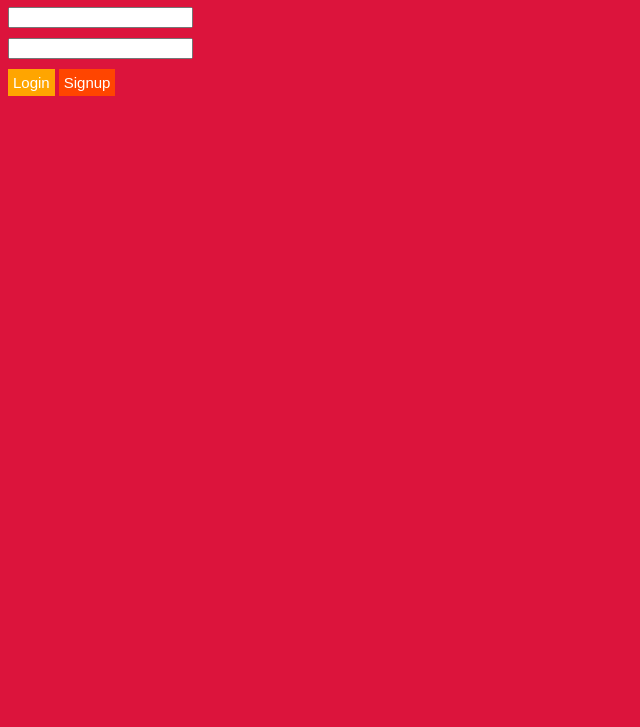
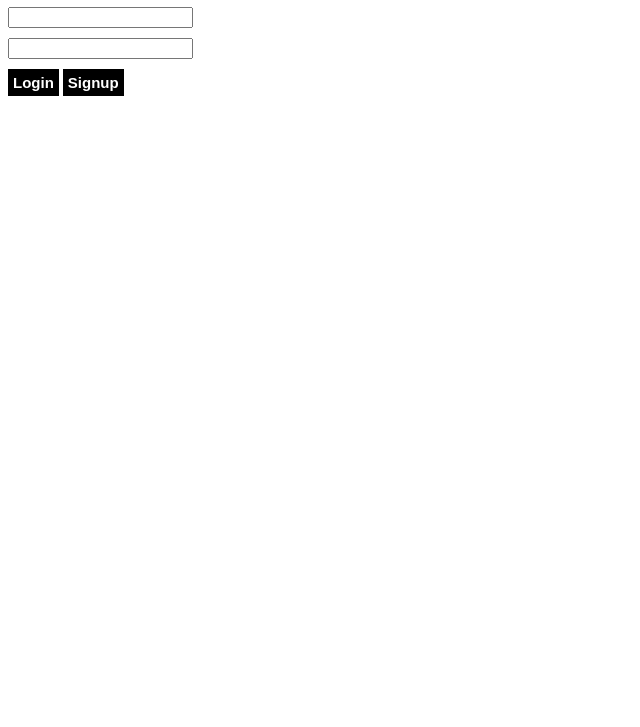
Before and after one commit to RomeroCamilo/Log-In-Testing, a plain HTML site: page login.html in a window 1280 px wide. Shown: the part 73-800 px from the top of the page, without its empty margins (0-640 px from the left). Drawn offline with Linux system fonts and the light colour scheme.

Commit message:
color change

```diff
--- a/login.html
+++ b/login.html
@@ -11,11 +11,11 @@
   <body>
 
     <div>
-        <h1>LOGIN PAGE</h1>
+        <h1 class="title">LOGIN PAGE</h1>
         <input id="user" class="stack" type="text">
         <input id ="password" class="stack" type="text">
         <button class="loginStyle" onclick="login()">Login</button>
-        <button class="logoutStyle"onclick="signup()">Signup</button>
+        <button class="signupStyle"onclick="signup()">Signup</button>
     </div>
 
   </body>
--- a/styling.css
+++ b/styling.css
@@ -1,5 +1,5 @@
 body{
-    background-color: crimson;
+    background-color: white
 }
 
 .stack{
@@ -7,21 +7,36 @@ body{
     display:block;
 }
 
+.title{
+    color:black
+}
+
 .loginStyle{
     cursor:pointer;
-    background-color: orange;
+    background-color: black;
     color:white;
     padding:5px;
     border-style: none;
     font-size: 15px;
-
+    font-weight: bold;
+    transition: opacity 0.1s;
 }
 
-.logoutStyle{
+.loginStyle:hover{
+    opacity:.5;
+}
+
+.signupStyle{
     cursor:pointer;
-    background-color: orangered;
+    background-color: black;
     color:white;
     padding:5px;
     border-style: none;
     font-size: 15px;
+    font-weight: bold;
+    transition: opacity 0.1s;
 }
+
+.signupStyle:hover{
+    opacity:.5;
+}
```
